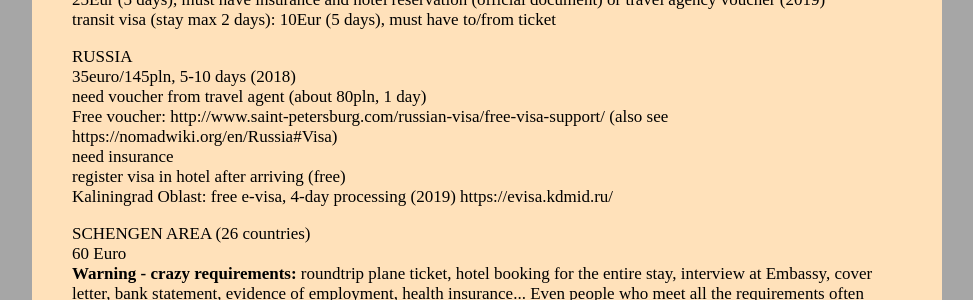
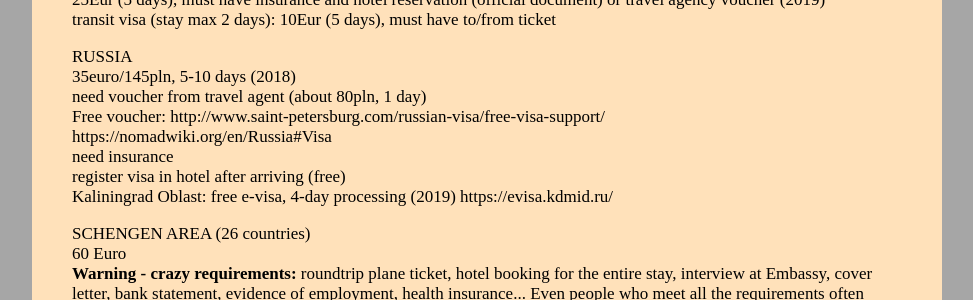
Before and after one commit to witbag/witbag.github.io, a Jekyll site: the page built from travel/visas.html, in a window 1280 px wide and 900 px high, scrolled down 6614 px. Shown: the part 495-795 px from the top of the window, without its empty margins (153-1126 px from the left). Built offline with Jekyll 4.4.1, drawn with Linux system fonts in a browser that asks for light colours.

Commit message:
Update visas.html

```diff
--- a/travel/visas.html
+++ b/travel/visas.html
@@ -121,5 +121,5 @@
 <hr>
 <p><a id="europe"></a><center><h4>Visas in Europe</h4></center>
 <p>BELARUS<br />Visa free: only if flying in and out of Minsk airport (2019)<br />Visa free zone near the border with Poland: https://bezviz.by/en/<br />25Eur (5 days), must have insurance and hotel reservation (official document) or travel agency voucher (2019)<br />transit visa (stay max 2 days): 10Eur (5 days), must have to/from ticket</p>
-<p>RUSSIA<br />35euro/145pln, 5-10 days (2018)<br />need voucher from travel agent (about 80pln, 1 day)<br />Free voucher: http://www.saint-petersburg.com/russian-visa/free-visa-support/ (also see https://nomadwiki.org/en/Russia#Visa)<br />need insurance<br />register visa in hotel after arriving (free)<br />Kaliningrad Oblast: free e-visa, 4-day processing (2019) https://evisa.kdmid.ru/</p>
+<p>RUSSIA<br />35euro/145pln, 5-10 days (2018)<br />need voucher from travel agent (about 80pln, 1 day)<br />Free voucher: http://www.saint-petersburg.com/russian-visa/free-visa-support/<br />https://nomadwiki.org/en/Russia#Visa<br />need insurance<br />register visa in hotel after arriving (free)<br />Kaliningrad Oblast: free e-visa, 4-day processing (2019) https://evisa.kdmid.ru/</p>
 <p>SCHENGEN AREA (26 countries)<br />60 Euro<br /><b>Warning - crazy requirements:</b> roundtrip plane ticket, hotel booking for the entire stay, interview at Embassy, cover letter, bank statement, evidence of employment, health insurance... Even people who meet all the requirements often have their applications rejected. Rest of the world: please impose reciprocal visa requirements on EU citizens until they change this policy.</p>
```
